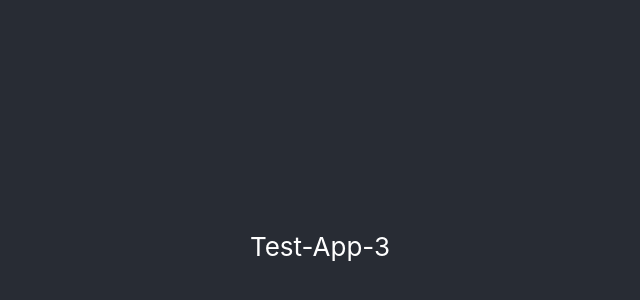
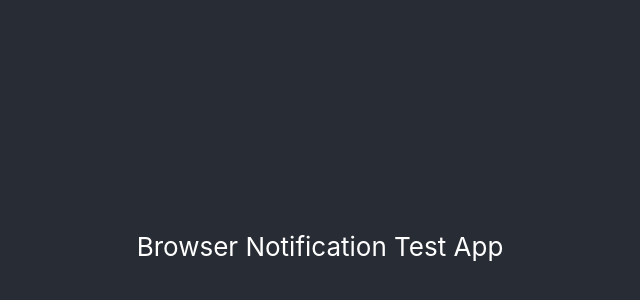
Before and after one commit to gurpreetsingh41333/browser-notification, a React (Create React App) app: page / in a window 1280 px wide. Shown: the part 154-454 px from the top of the page, without its empty margins (320-960 px from the left). Built offline with nearby package versions, Linux system fonts and the light colour scheme.

Commit message:
feat: test

```diff
--- a/src/App.js
+++ b/src/App.js
@@ -8,7 +8,7 @@ function App() {
     <div className="App">
       <header className="App-header">
         <p>
-          Test-App-3
+        Browser Notification Test App
         </p>
         <SystemTimeOut />
       </header>
```
